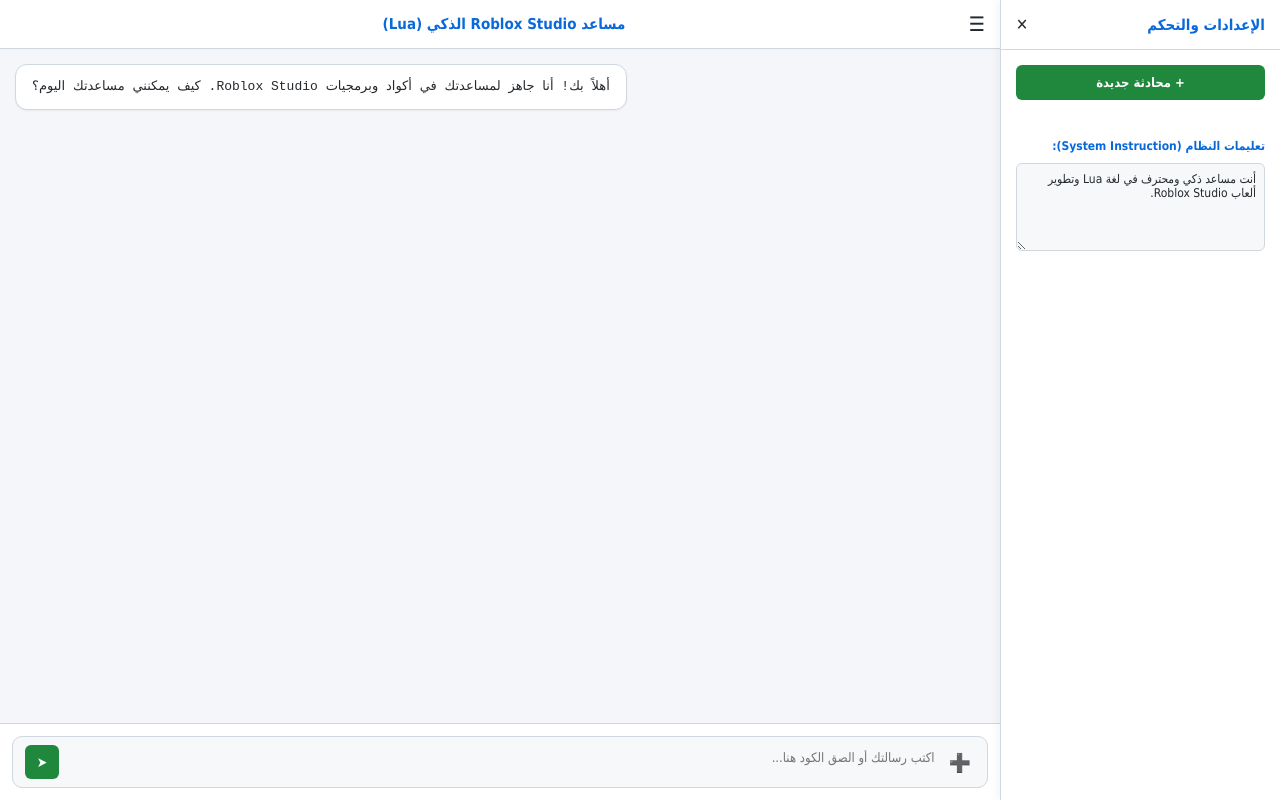
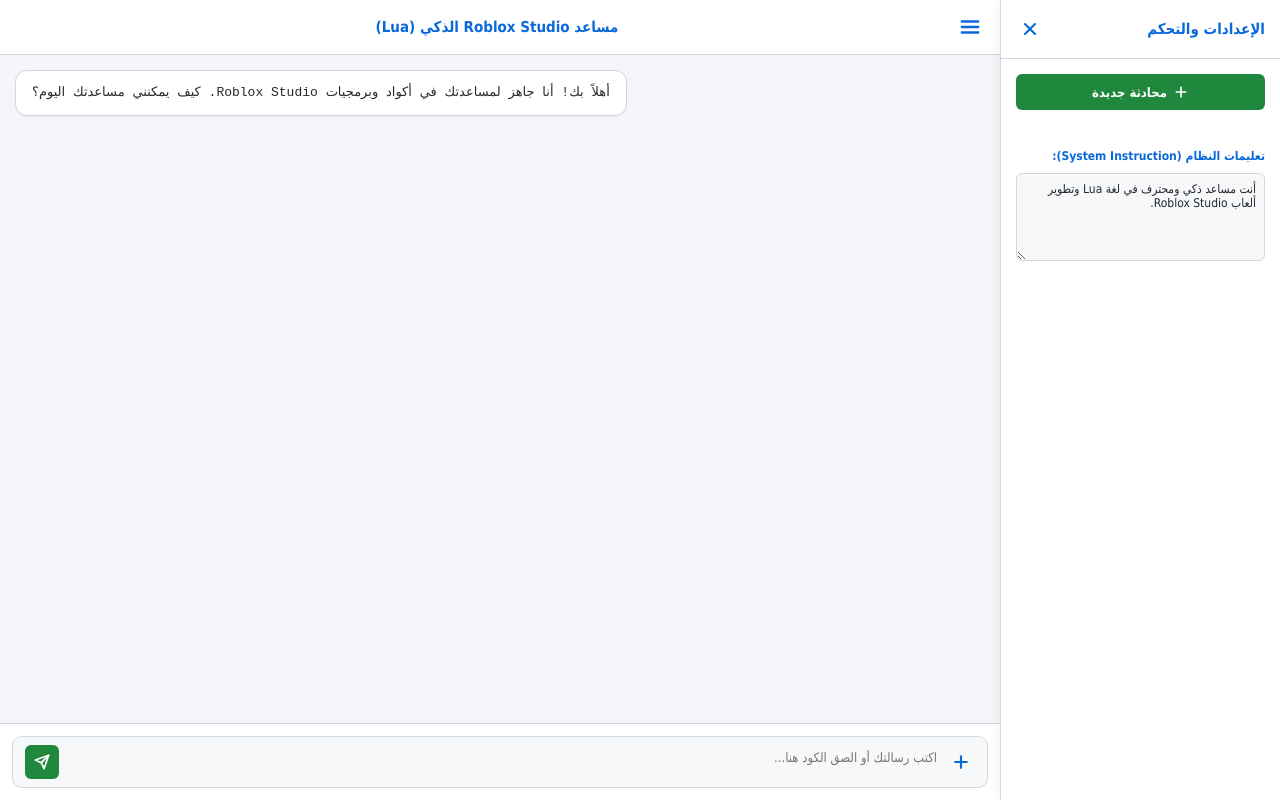
Before and after one commit to Aa0566066500/Ai_lua81, a website: page public/index.html in a window 1280 px wide. Drawn offline with Linux system fonts and the light colour scheme.

Commit message:
Update index.html

```diff
--- a/public/index.html
+++ b/public/index.html
@@ -8,7 +8,7 @@
         * { box-sizing: border-box; margin: 0; padding: 0; font-family: Tahoma, sans-serif; }
         body { background-color: #f4f6f9; color: #24292e; height: 100vh; display: flex; overflow: hidden; }
 
-        /* القائمة الجانبية (الثيم الأبيض النقي) */
+        /* القائمة الجانبية بالثيم الأبيض النقي */
         .sidebar-overlay { display: none; position: fixed; top: 0; left: 0; width: 100%; height: 100%; background: rgba(0,0,0,0.3); z-index: 900; }
         .sidebar { width: 280px; background: #ffffff; border-left: 1px solid #d0d7de; display: flex; flex-direction: column; height: 100%; z-index: 1000; transition: transform 0.3s ease; box-shadow: -2px 0 10px rgba(0,0,0,0.05); }
         .sidebar-header { padding: 15px; border-bottom: 1px solid #d0d7de; font-weight: bold; color: #0969da; font-size: 15px; display: flex; justify-content: space-between; align-items: center; }
@@ -16,7 +16,7 @@
         .sidebar-content label { font-size: 12px; color: #0969da; font-weight: bold; }
         .sidebar-content input, .sidebar-content textarea { width: 100%; background: #f6f8fa; border: 1px solid #d0d7de; color: #24292e; padding: 8px; border-radius: 6px; font-size: 12px; }
 
-        .new-chat-btn { background: #1f883d; color: white; border: none; padding: 10px; border-radius: 6px; cursor: pointer; font-weight: bold; width: 100%; font-size: 13px; }
+        .new-chat-btn { background: #1f883d; color: white; border: none; padding: 10px; border-radius: 6px; cursor: pointer; font-weight: bold; width: 100%; font-size: 13px; display: flex; align-items: center; justify-content: center; gap: 6px; }
         .new-chat-btn:hover { background: #1a7f37; }
 
         /* منطقة الدردشة الرئيسية */
@@ -24,7 +24,7 @@
 
         .chat-header { background: #ffffff; padding: 12px 15px; border-bottom: 1px solid #d0d7de; display: flex; align-items: center; justify-content: space-between; box-shadow: 0 1px 3px rgba(0,0,0,0.02); }
         .chat-header h2 { font-size: 15px; color: #0969da; }
-        .menu-toggle { background: none; border: none; color: #24292e; font-size: 20px; cursor: pointer; }
+        .menu-toggle { background: none; border: none; color: #0969da; cursor: pointer; display: flex; align-items: center; justify-content: center; padding: 4px; }
 
         .chat-messages { flex: 1; padding: 15px; overflow-y: auto; display: flex; flex-direction: column; gap: 15px; }
 
@@ -32,19 +32,19 @@
         .user-message { background: #0969da; color: white; align-self: flex-start; }
         .ai-message { background: #ffffff; border: 1px solid #d0d7de; color: #24292e; align-self: flex-end; white-space: pre-wrap; font-family: monospace; }
 
-        /* شريط الإدخال السفلي النظيف والاحترافي */
+        /* شريط الإدخال السفلي بأيقونات SVG مخصصة */
         .chat-input-area { background: #ffffff; padding: 12px; border-top: 1px solid #d0d7de; display: flex; flex-direction: column; gap: 8px; }
         .file-preview-bar { display: none; align-items: center; justify-content: space-between; background: #f6f8fa; padding: 6px 12px; border-radius: 6px; font-size: 12px; border: 1px solid #0969da; }
         .file-preview-bar span { color: #0969da; font-weight: bold; }
-        .remove-file { background: none; border: none; color: #cf222e; font-weight: bold; cursor: pointer; font-size: 14px; }
+        .remove-file { background: none; border: none; color: #cf222e; cursor: pointer; display: flex; align-items: center; justify-content: center; }
 
         .input-box-container { display: flex; align-items: center; background: #f6f8fa; border: 1px solid #d0d7de; border-radius: 10px; padding: 8px 12px; gap: 10px; }
         .input-box-container:focus-within { border-color: #0969da; box-shadow: 0 0 0 3px rgba(9,105,218,0.1); }
         .input-box-container textarea { flex: 1; background: transparent; border: none; color: #24292e; resize: none; height: 24px; max-height: 100px; font-size: 13px; font-family: Tahoma, sans-serif; outline: none; }
 
-        .action-icon-btn { background: transparent; border: none; color: #0969da; font-size: 18px; cursor: pointer; display: flex; align-items: center; justify-content: center; padding: 4px; font-weight: bold; }
+        .action-icon-btn { background: transparent; border: none; color: #0969da; cursor: pointer; display: flex; align-items: center; justify-content: center; padding: 4px; transition: color 0.2s; }
         .action-icon-btn:hover { color: #0550ae; }
-        .send-icon-btn { background: #1f883d; border: none; color: white; width: 34px; height: 34px; border-radius: 6px; cursor: pointer; display: flex; align-items: center; justify-content: center; font-size: 14px; font-weight: bold; }
+        .send-icon-btn { background: #1f883d; border: none; color: white; width: 34px; height: 34px; border-radius: 6px; cursor: pointer; display: flex; align-items: center; justify-content: center; transition: background 0.2s; }
         .send-icon-btn:hover { background: #1a7f37; }
 
         /* التجاوب مع الشاشات الصغيرة */
@@ -63,10 +63,23 @@
     <div class="sidebar" id="sidebar">
         <div class="sidebar-header">
             <span>الإعدادات والتحكم</span>
-            <button onclick="toggleSidebar()" style="background:none; border:none; color:#24292e; font-size:16px; cursor:pointer;">✕</button>
+            <button class="action-icon-btn" onclick="toggleSidebar()" title="إغلاق">
+                <!-- SVG Close Icon -->
+                <svg width="20" height="20" viewBox="0 0 24 24" fill="none" stroke="currentColor" stroke-width="2.5" stroke-linecap="round" stroke-linejoin="round">
+                    <line x1="18" y1="6" x2="6" y2="18"></line>
+                    <line x1="6" y1="6" x2="18" y2="18"></line>
+                </svg>
+            </button>
         </div>
         <div class="sidebar-content">
-            <button class="new-chat-btn" onclick="clearChat()">+ محادثة جديدة</button>
+            <button class="new-chat-btn" onclick="clearChat()">
+                <!-- SVG Plus Icon -->
+                <svg width="16" height="16" viewBox="0 0 24 24" fill="none" stroke="currentColor" stroke-width="2.5" stroke-linecap="round" stroke-linejoin="round">
+                    <line x1="12" y1="5" x2="12" y2="19"></line>
+                    <line x1="5" y1="12" x2="19" y2="12"></line>
+                </svg>
+                محادثة جديدة
+            </button>
             <br>
             <label for="systemInstructionInput">تعليمات النظام (System Instruction):</label>
             <textarea id="systemInstructionInput" rows="5" placeholder="أنت خبير في برمجة Roblox Lua...">أنت مساعد ذكي ومحترف في لغة Lua وتطوير ألعاب Roblox Studio.</textarea>
@@ -76,7 +89,14 @@
     <!-- منطقة الدردشة الرئيسية -->
     <div class="main-chat-area">
         <div class="chat-header">
-            <button class="menu-toggle" onclick="toggleSidebar()">☰</button>
+            <button class="menu-toggle" onclick="toggleSidebar()" title="القائمة">
+                <!-- SVG Hamburger Menu Icon -->
+                <svg width="22" height="22" viewBox="0 0 24 24" fill="none" stroke="currentColor" stroke-width="2.5" stroke-linecap="round" stroke-linejoin="round">
+                    <line x1="3" y1="12" x2="21" y2="12"></line>
+                    <line x1="3" y1="6" x2="21" y2="6"></line>
+                    <line x1="3" y1="18" x2="21" y2="18"></line>
+                </svg>
+            </button>
             <h2>مساعد Roblox Studio الذكي (Lua)</h2>
             <div style="width: 24px;"></div>
         </div>
@@ -88,13 +108,31 @@
         <div class="chat-input-area">
             <div class="file-preview-bar" id="filePreviewBar">
                 <span id="fileName"></span>
-                <button class="remove-file" onclick="removeFile()">✕</button>
+                <button class="remove-file" onclick="removeFile()" title="حذف الملف">
+                    <!-- SVG Small Close Icon -->
+                    <svg width="16" height="16" viewBox="0 0 24 24" fill="none" stroke="currentColor" stroke-width="2.5" stroke-linecap="round" stroke-linejoin="round">
+                        <line x1="18" y1="6" x2="6" y2="18"></line>
+                        <line x1="6" y1="6" x2="18" y2="18"></line>
+                    </svg>
+                </button>
             </div>
             <div class="input-box-container">
                 <input type="file" id="fileInput" style="display:none;" onchange="handleFileSelect()">
-                <button class="action-icon-btn" onclick="document.getElementById('fileInput').click()" title="إرفاق ملف (+)">➕</button>
+                <button class="action-icon-btn" onclick="document.getElementById('fileInput').click()" title="إرفاق ملف">
+                    <!-- SVG Plus/Attachment Icon -->
+                    <svg width="20" height="20" viewBox="0 0 24 24" fill="none" stroke="currentColor" stroke-width="2.5" stroke-linecap="round" stroke-linejoin="round">
+                        <line x1="12" y1="5" x2="12" y2="19"></line>
+                        <line x1="5" y1="12" x2="19" y2="12"></line>
+                    </svg>
+                </button>
                 <textarea id="messageInput" placeholder="اكتب رسالتك أو الصق الكود هنا..." rows="1" oninput="autoResize(this)" onkeydown="handleKeyDown(event)"></textarea>
-                <button class="send-icon-btn" onclick="sendMessage()" title="إرسال">➤</button>
+                <button class="send-icon-btn" onclick="sendMessage()" title="إرسال">
+                    <!-- SVG Send Arrow Icon -->
+                    <svg width="16" height="16" viewBox="0 0 24 24" fill="none" stroke="currentColor" stroke-width="2.5" stroke-linecap="round" stroke-linejoin="round">
+                        <line x1="22" y1="2" x2="11" y2="13"></line>
+                        <polygon points="22 2 15 22 11 13 2 9 22 2"></polygon>
+                    </svg>
+                </button>
             </div>
         </div>
     </div>
```
